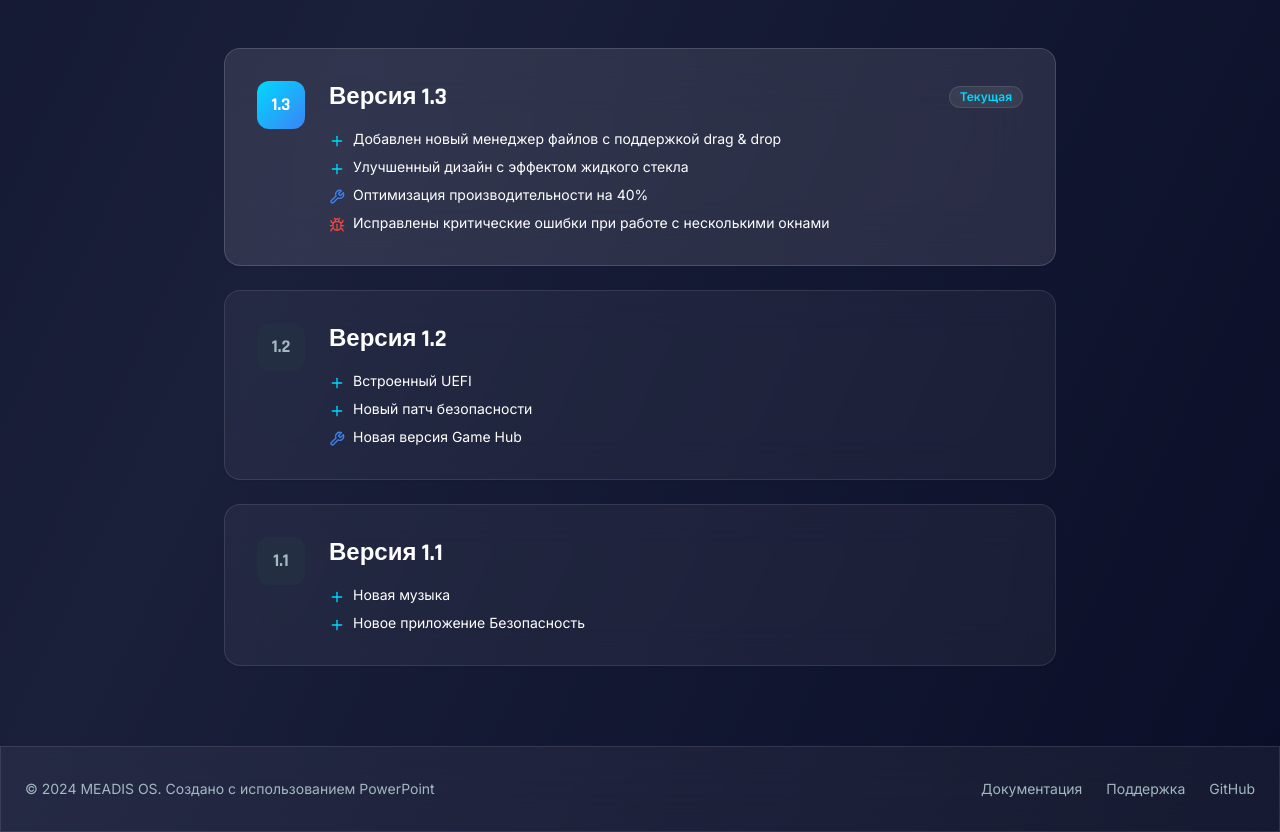
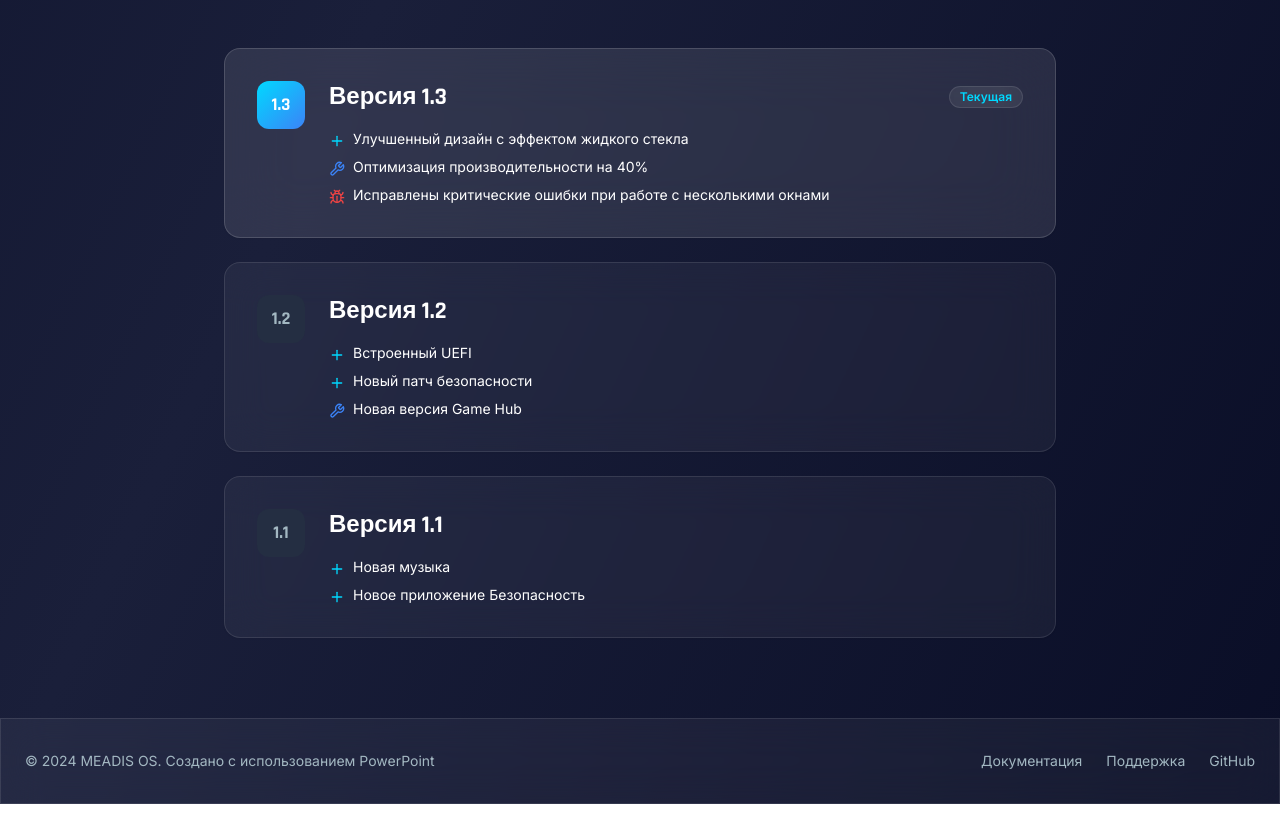
Before and after one commit to pr-poehali-dev/meadis-os-1-3, a React (Vite) app: page / in a window 1280 px wide. Shown: the part 1880-2712 px from the top of the page. After the commit the page ends 2684 px from the top, so only its background shows below. Built offline with nearby package versions, Linux system fonts and the light colour scheme.

Commit message:
Удаление устаревшего ответа

```diff
--- a/src/pages/Index.tsx
+++ b/src/pages/Index.tsx
@@ -198,10 +198,6 @@ const Index = () => {
                   <div className="space-y-2">
                     <div className="flex items-start gap-2">
                       <Icon name="Plus" className="text-primary mt-1" size={16} />
-                      <p className="text-sm">Добавлен новый менеджер файлов с поддержкой drag & drop</p>
-                    </div>
-                    <div className="flex items-start gap-2">
-                      <Icon name="Plus" className="text-primary mt-1" size={16} />
                       <p className="text-sm">Улучшенный дизайн с эффектом жидкого стекла</p>
                     </div>
                     <div className="flex items-start gap-2">
```
